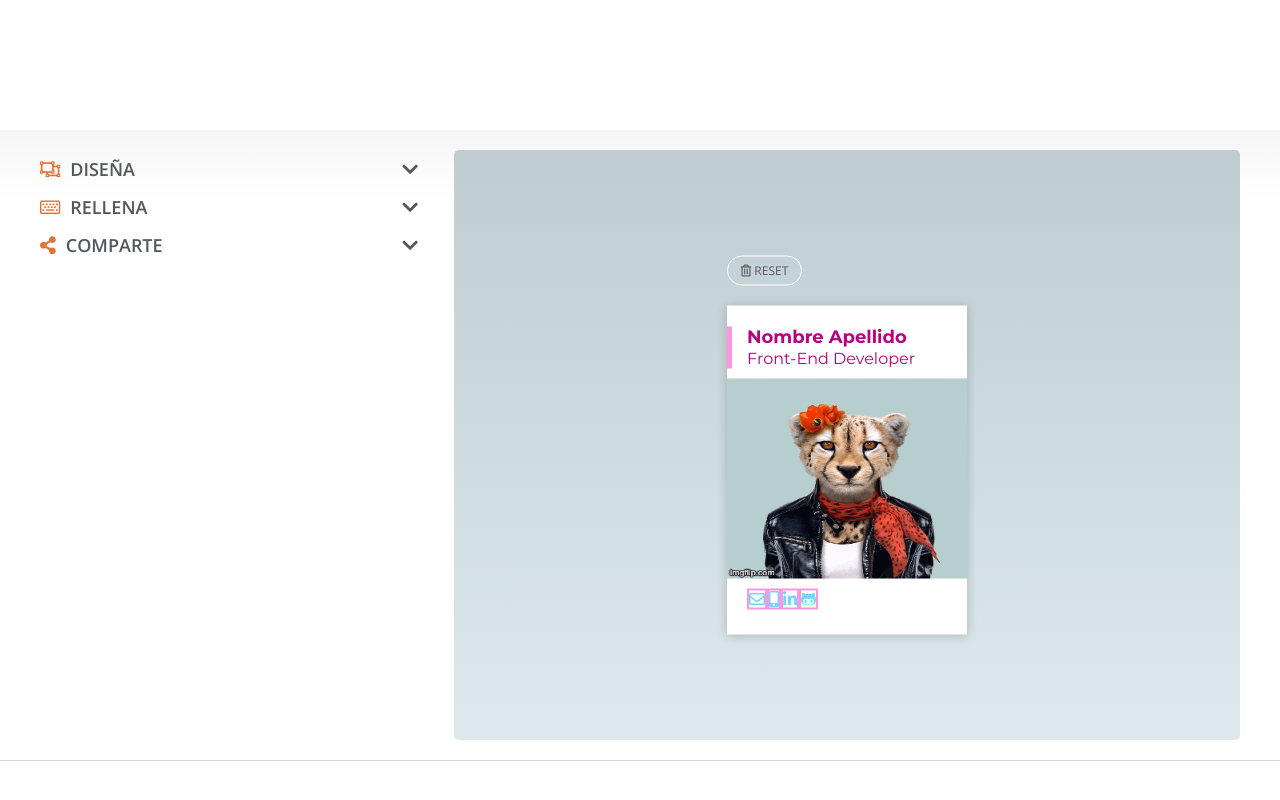
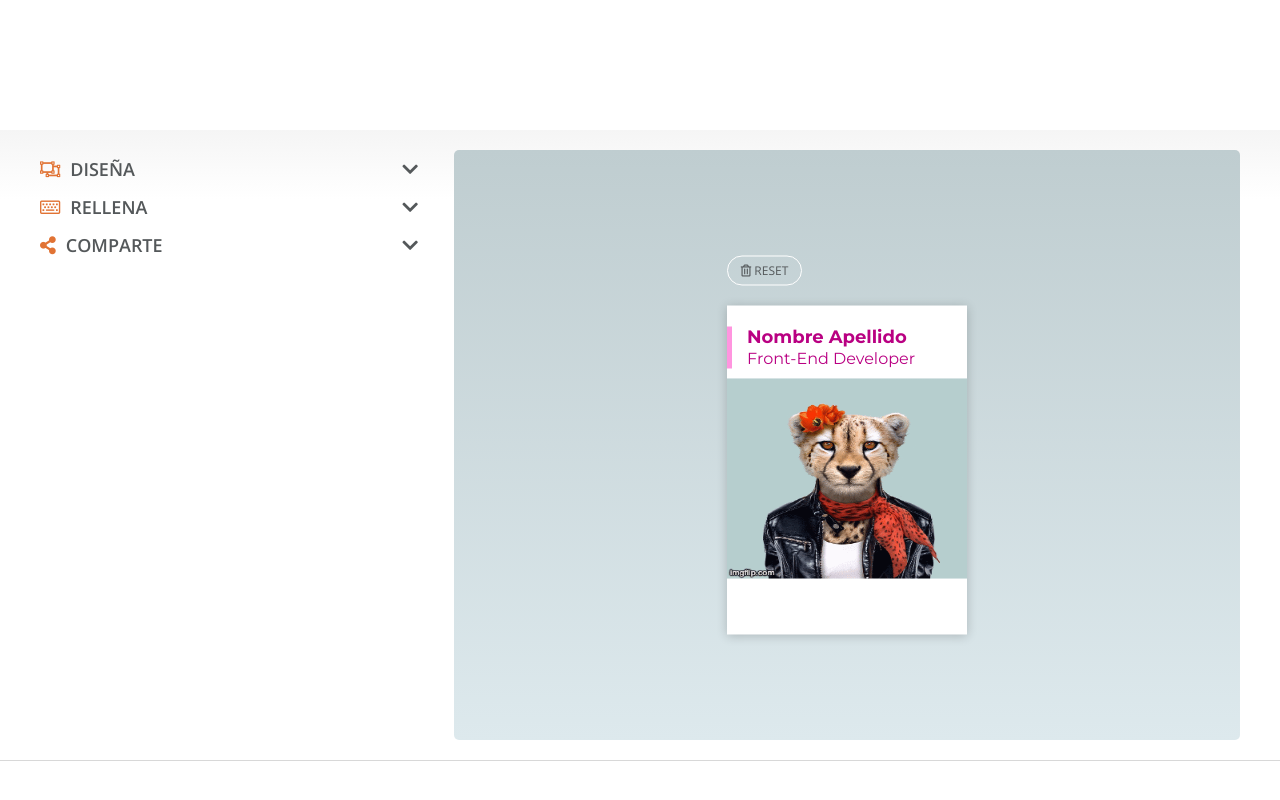
Before and after one commit to Adalab/project-promo-i-module-3-team-1-new, a React (Create React App) app: page / in a window 1280 px wide. Shown: the part 780-1580 px from the top of the page. Built offline with nearby package versions, Linux system fonts and the light colour scheme.

Commit message:
problem buttons solved

```diff
--- a/src/components/PreviewSocialButtonList.js
+++ b/src/components/PreviewSocialButtonList.js
@@ -15,7 +15,7 @@ class PreviewSocialButtonList extends React.Component {
           name="email address"
           destination={`mailto:${this.props.email}`}
           iconType="far fa-envelope"
-          className={(this.props.email === '' ? "newHidden" : "card__socialbuttons--box")}
+          class={(this.props.email === '' ? "newHidden" : "card__socialbuttons--box")}
 
 
 
@@ -24,19 +24,19 @@ class PreviewSocialButtonList extends React.Component {
           name="phone number"
           destination={`tel:${this.props.phone}`}
           iconType="fas fa-mobile-alt"
-          className={(this.props.phone === '' ? "newHidden" : "card__socialbuttons--box")}
+          class={(this.props.phone === '' ? "newHidden" : "card__socialbuttons--box")}
         />
         <SocialButton
           name="linkedin profile"
           destination={`https://www.linkedin.com/in/${this.props.linkedinuser}`}
           iconType="fab fa-linkedin-in"
-          className={(this.props.linkedin === '' ? "newHidden" : "card__socialbuttons--box")}
+          class={(this.props.linkedin === '' ? "newHidden" : "card__socialbuttons--box")}
         />
         <SocialButton
           name="github profile"
           destination={`https://www.github.com/${this.props.githubuser}`}
           iconType="fab fa-github-alt"
-          className={(this.props.github === '' ? "newHidden" : "card__socialbuttons--box")}
+          class={(this.props.github === '' ? "newHidden" : "card__socialbuttons--box")}
         />
       </ul>
     );
--- a/src/components/SocialButton.js
+++ b/src/components/SocialButton.js
@@ -9,7 +9,7 @@ class SocialButton extends React.Component {
             <li id="socialButtonBox" className={this.props.class}>
                 <a
                     id="emailButtonLink"
-                    class="preview__socialButton preview__socialButton--email buttonStyle1"
+                    className="preview__socialButton preview__socialButton--email buttonStyle1"
                     href={this.props.destination}
                     target="_blank"
                     title={this.props.name}
```
